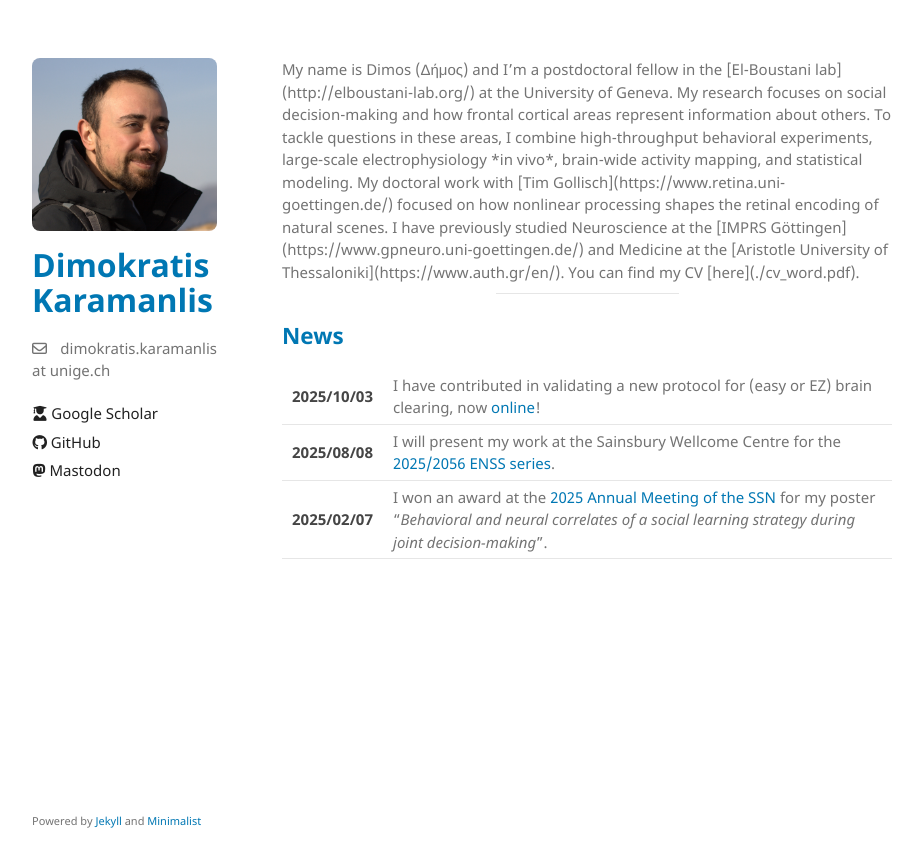
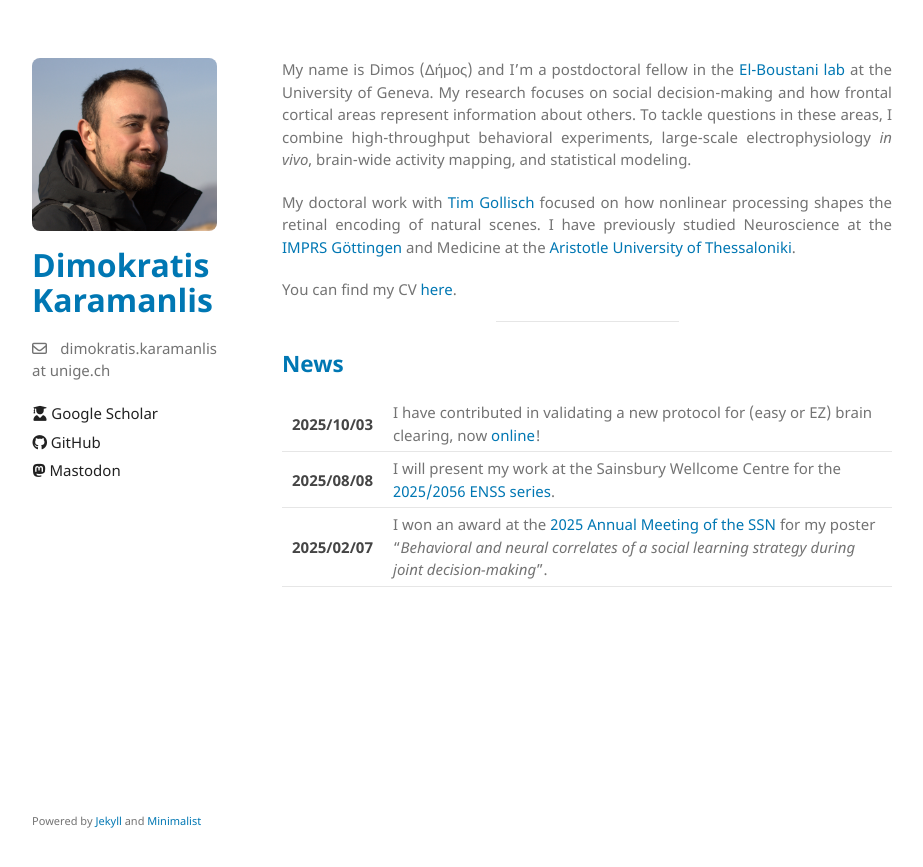
Before and after one commit to dimokaramanlis/dimokaramanlis.github.io, a Jekyll site: the page built from index.md, in a window 1280 px wide. Shown: the top 867 px of the page, without its empty margins (178-1101 px from the left). Built offline with Jekyll 4.4.1, drawn with Linux system fonts in a browser that asks for light colours; the repository's description, which GitHub fills in, is left out.

Commit message:
fixed index issue

```diff
--- a/index.md
+++ b/index.md
@@ -8,7 +8,7 @@ layout: default
   }
 </style>
 
-<div class="justified-text">
+<div class="justified-text" markdown="1">
 
 My name is Dimos (Δήμος) and I’m a postdoctoral fellow in the [El-Boustani lab](http://elboustani-lab.org/) at the University of Geneva. My research focuses on social decision-making and how frontal cortical areas represent information about others. To tackle questions in these areas, I combine high-throughput behavioral experiments, large-scale electrophysiology *in vivo*, brain-wide activity mapping, and statistical modeling.
 
```
